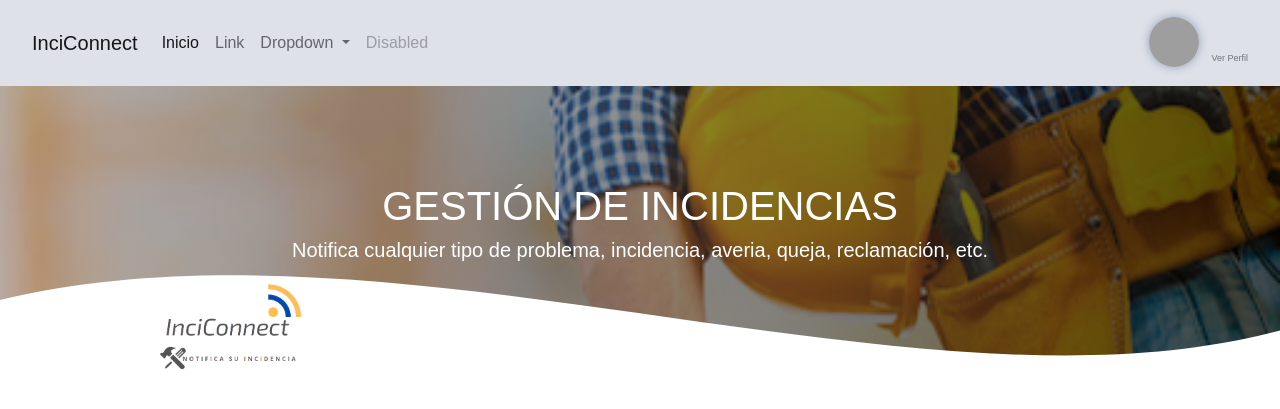
After one commit to diego-sanchez-r/Proyecto-Fin-Ciclo-Daw-2022, a Symfony app: template templates/menu.html.twig in a window 1280 px wide. The commit adds this page. Shown: the top 409 px of the page. Run offline with Twig, Linux system fonts and the light colour scheme; the template is opened without the code that fills it, so the values that code supplies are empty; some libraries are stand-ins or nearby versions; grey boxes are pictures that could not be loaded.

Commit message:
Añado menú de navegación y header de todas las páginas.

```diff
--- /dev/null
+++ b/public/css/style_Menu.css
@@ -0,0 +1,111 @@
+/*
+Click nbfs://nbhost/SystemFileSystem/Templates/Licenses/license-default.txt to change this license
+Click nbfs://nbhost/SystemFileSystem/Templates/Other/CascadeStyleSheet.css to edit this template
+*/
+/*
+    Created on : 23-abr-2022, 20:26:17
+    Author     : Diego_Sanchez
+*/
+
+* {
+    margin: 0;
+    padding: 0;
+    box-sizing: border-box;
+}
+
+body {
+    font-family: sans-serif;
+}
+
+.contenedor {
+    padding: 60px 0;
+    width: 90%;
+    max-width: 1000px;
+    margin: auto;
+    overflow: hidden;
+}
+
+.titulo {
+    color: #004AAD;
+    font-size: 30px;
+    text-align: center;
+    margin-bottom: 60px;
+}
+
+.explicacion{
+    background-color: #DEE1E8;
+}
+/* Header */
+
+header {
+    width: 100%;
+    height: 400px;
+    background: linear-gradient(to right, hsla(0, 1%, 54%, 0.459), hsla(0, 0%, 0%, 0.664)),
+        url(/imagenes/img_web/portada.jpg);
+    background-size: cover;
+    background-attachment: fixed;
+    position: relative;
+}
+
+nav{
+    background-color: #929fba;
+    text-align: left;
+    padding:  20px;
+    margin-bottom: 50px;
+
+}
+
+header .textos-header{
+    display: flex;
+    height: 180px;
+    width: 100%;
+    align-items: center;
+    justify-content: center;
+    flex-direction: column;
+    text-align: center;
+}
+
+.textos-header h1{
+    font-size: 40px;
+    color:#fff;
+}
+
+.textos-header h3{
+    font-size: 20px;
+    color:#fff;
+}
+
+.wave{
+    position: absolute;
+    z-index: 0;
+    bottom: 0;
+    width: 100%;
+}
+
+#logo{
+    position: absolute;
+    z-index: 100;
+    height: 100px;
+    margin-top: -35px;
+    margin-left: 120px;
+}
+
+#foto_usuario{
+    height: 50px;
+    width: 50px;
+    background-size: cover;
+    background-position: center;
+    border-radius: 40px;
+    box-shadow: 0px 0px 10px 0px #929FBA;
+    margin-top: 5px;
+}
+
+.nombreUsu{
+    height: 50px;
+    float: right;
+    background-size: cover;
+    background-position: center;
+    color: black;
+    margin-top: 20px;
+    margin-left: 12px;
+}
--- a/templates/incidencia/index.html.twig
+++ b/templates/incidencia/index.html.twig
@@ -12,6 +12,7 @@
             margin: 0 auto;
         }
     </style>
+    {%include 'menu.html.twig' %}
 <div class="contenedor">
         <div class="row">
             {% for incidencia in mis_incidencias %}
--- /dev/null
+++ b/templates/menu.html.twig
@@ -0,0 +1,60 @@
+{% extends 'base.html.twig' %}
+
+
+{% block title %}Hello LoginController!{% endblock %}
+
+{% block body %}
+<link rel="stylesheet" href="/css/style_Menu.css" />
+<header>
+        <nav class="navbar navbar-expand-lg navbar-light" style="background-color: #DEE1E8 ;">
+            <div class="container-fluid">
+              <a class="navbar-brand" href="#">InciConnect</a>
+              <button id="btnMenu" class="navbar-toggler" type="button" data-bs-toggle="collapse" data-bs-target="#navbarSupportedContent" aria-controls="navbarSupportedContent" aria-expanded="false" aria-label="Toggle navigation">
+                <span class="navbar-toggler-icon"></span>
+                Menú
+              </button>
+              <div class="collapse navbar-collapse" id="navbarSupportedContent">
+                <ul class="navbar-nav me-auto mb-2 mb-lg-0">
+                  <li class="nav-item">
+                    <a class="nav-link active" aria-current="page" href="#">Inicio</a>
+                  </li>
+                  <li class="nav-item">
+                    <a class="nav-link" href="#">Link</a>
+                  </li>
+                  <li class="nav-item dropdown">
+                    <a class="nav-link dropdown-toggle" href="#" id="navbarDropdown" role="button" data-bs-toggle="dropdown" aria-expanded="false">
+                      Dropdown
+                    </a>
+                    <ul class="dropdown-menu" aria-labelledby="navbarDropdown">
+                      <li><a class="dropdown-item" href="#">Action</a></li>
+                      <li><a class="dropdown-item" href="#">Another action</a></li>
+                    </ul>
+                  </li>
+                  <li class="nav-item">
+                    <a class="nav-link disabled" href="#" tabindex="-1" aria-disabled="true">Disabled</a>
+                  </li>
+                </ul>
+                <form class="d-flex">
+                  <a href="" class="form-text text-muted text-decoration-none" style="font-size: medium;">
+                  <div id="foto_usuario" style="background-image: url(/imagenes/img_users/{{ app.user.imagen }});" ></div>
+                  <div class="nombreUsu" >{{ app.user.nombre }} {{ app.user.apellidos }}<br>
+                  <p style="font-size: xx-small;">Ver Perfil</p></a>
+                  </div>
+                </form>
+              </div>
+            </div>
+          </nav>
+        <section class="textos-header">
+            <h1>GESTIÓN DE INCIDENCIAS</h1>
+            <h3>Notifica cualquier tipo de problema,
+                incidencia, averia, queja, reclamación,
+                etc.</h3>
+        </section>
+          <img src="/imagenes/img_web/logo_sin_fondo.png" id="logo"/>
+        <div class="wave" style="height: 150px; overflow: hidden; z-index: 1 !important;">
+          <svg viewBox="0 0 500 150" preserveAspectRatio="none"style="height: 100%; width: 100%;">
+                <path d="M0.00,49.98 C157.73,-46.86 360.32,179.13 501.41,79.45 L500.00,150.00 L0.00,150.00 Z" style="stroke: none; fill: #fff;"></path>
+          </svg>
+        </div>
+    </header>
+{% endblock %}
```
Also changed, not shown: public/imagenes/img_users/face2.jpg (added), public/imagenes/img_web/logo_sin_fondo.png (added), public/imagenes/img_web/portada.jpg (added).
